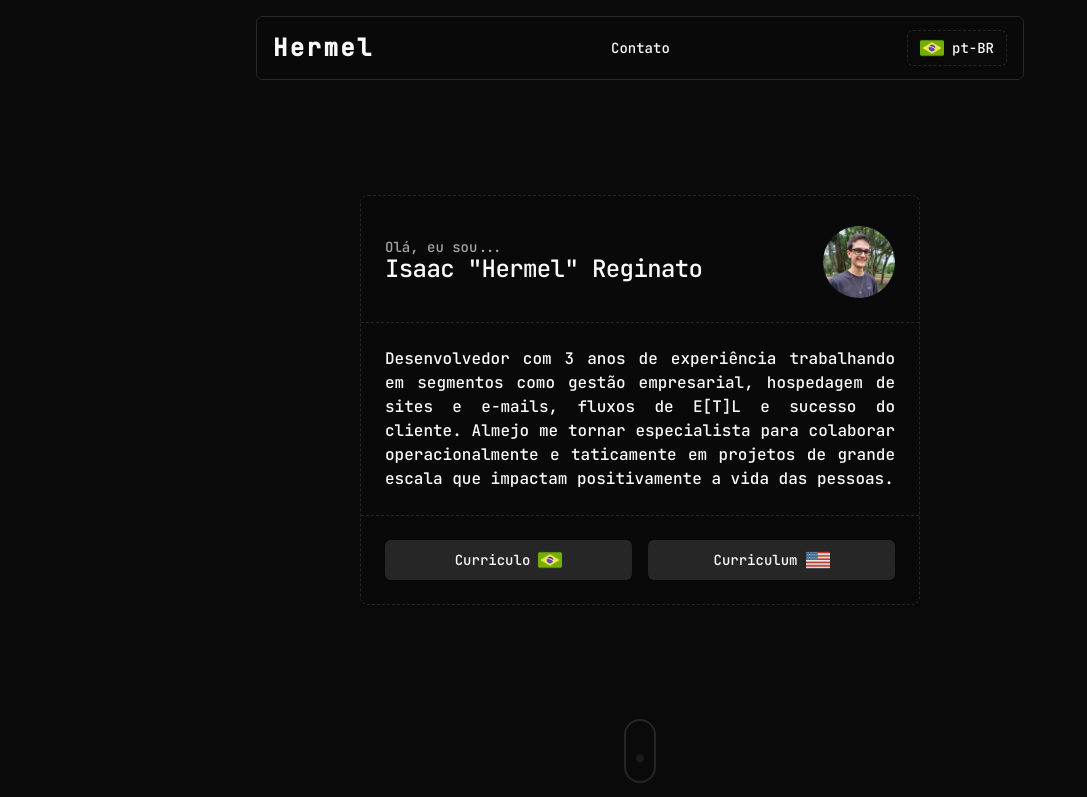
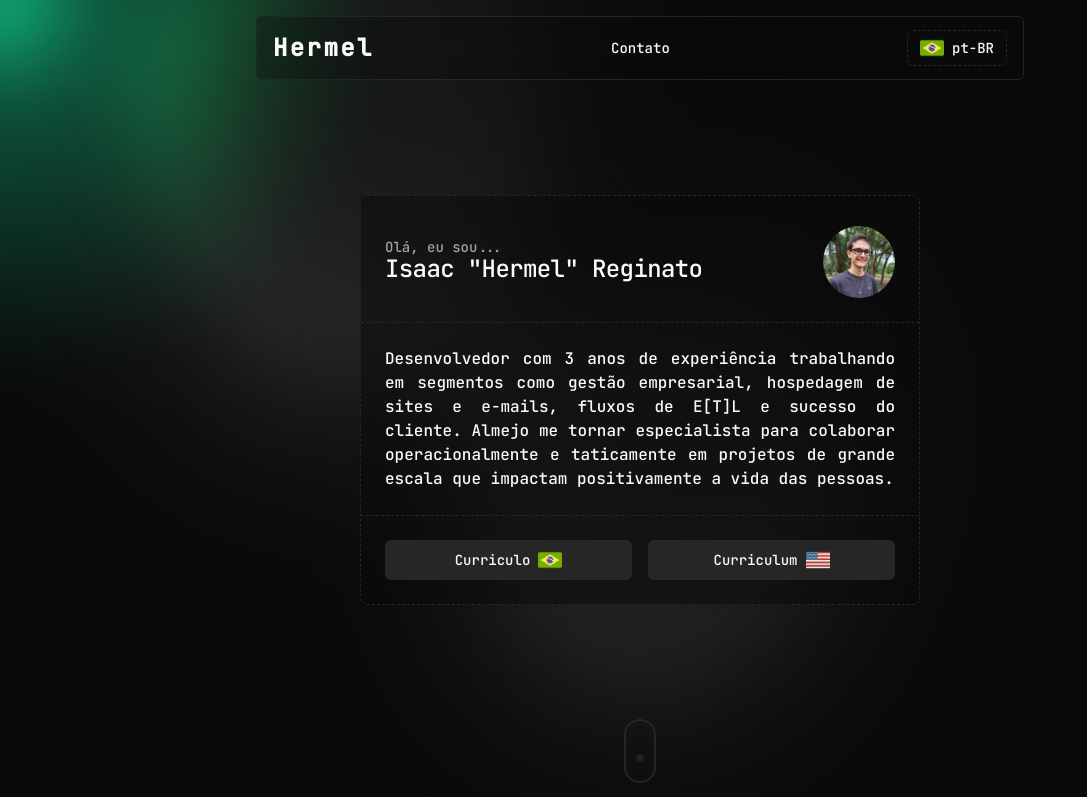
Before and after one commit to h3rmel/portfolio, a Next.js app: page / in a window 1280 px wide. Shown: the top 797 px of the page, without its empty margins (0-1087 px from the left). Built offline with nearby package versions, Linux system fonts and the light colour scheme.

Commit message:
feat: new cool effect

```diff
--- a/src/sections/about-me/index.tsx
+++ b/src/sections/about-me/index.tsx
@@ -1,6 +1,8 @@
 'use client';
 
 // #region Imports
+
+import { useEffect } from 'react';
 
 import Image from 'next/image';
 import Link from 'next/link';
@@ -10,6 +12,7 @@ import { motion } from 'framer-motion';
 import { useLanguage } from '@/ui/components/language';
 import { Button } from '@/ui/components/ui/button';
 import { Card, CardContent, CardDescription, CardFooter, CardHeader } from '@/ui/components/ui/card';
+import { GradientBackground } from '@/ui/components/visual/gradient-bg';
 import { ScrollIndicator } from '@/ui/components/visual/scroll-indicator';
 
 import { ABOUT_ME_LANGUAGES } from './language';
@@ -25,10 +28,34 @@ import { ABOUT_ME_LANGUAGES } from './language';
 export function AboutMe(): JSX.Element {
   const { translate } = useLanguage();
 
+  useEffect(() => {
+    const interBubble = document.querySelector<HTMLDivElement>('.interactive')!;
+    let curX = 0;
+    let curY = 0;
+    let tgX = 0;
+    let tgY = 0;
+
+    function move() {
+      curX += (tgX - curX) / 20;
+      curY += (tgY - curY) / 20;
+      interBubble.style.transform = `translate(${Math.round(curX)}px, ${Math.round(curY)}px)`;
+      requestAnimationFrame(() => {
+        move();
+      });
+    }
+
+    window.addEventListener('mousemove', (event) => {
+      tgX = event.clientX;
+      tgY = event.clientY;
+    });
+
+    move();
+  }, []);
+
   return (
     <section className="relative flex h-[100vh] w-full items-center justify-center overflow-hidden border-b border-dashed border-border">
       {/* Content */}
-      {/* <Particles /> */}
+      <GradientBackground />
       <motion.div
         initial={{ opacity: 0, y: 100 }}
         whileInView={{ opacity: 1, y: 0 }}
--- a/src/ui/components/language/modules/language-toggle.tsx
+++ b/src/ui/components/language/modules/language-toggle.tsx
@@ -55,12 +55,16 @@ export function LanguageToggle(): JSX.Element {
       </DropdownMenuTrigger>
       <DropdownMenuContent className="z-[999] bg-background/60 backdrop-blur-md">
         <DropdownMenuItem className="flex gap-2" onClick={() => setLanguage('pt-BR')}>
-          <Image src="/languages/pt-BR.png" alt="Brasil's flag" width={24} height={24} />
-          BR
+          <>
+            <Image src="/languages/pt-BR.png" alt="Brasil's flag" width={24} height={24} />
+            BR
+          </>
         </DropdownMenuItem>
         <DropdownMenuItem className="flex gap-2" onClick={() => setLanguage('en-US')}>
-          <Image src="/languages/en-US.png" alt="United States's flag" width={24} height={24} />
-          EN
+          <>
+            <Image src="/languages/en-US.png" alt="United States's flag" width={24} height={24} />
+            EN
+          </>
         </DropdownMenuItem>
       </DropdownMenuContent>
     </DropdownMenu>
--- a/src/ui/components/layout/modules/footer.tsx
+++ b/src/ui/components/layout/modules/footer.tsx
@@ -6,7 +6,6 @@ import Link from 'next/link';
 
 import { Github, Linkedin } from 'lucide-react';
 
-import { useWindowDimensions } from '@/lib/screen-dimensions';
 import { LanguageToggle } from '@/ui/components/language';
 import { Button } from '@/ui/components/ui/button';
 import { Separator } from '@/ui/components/ui/separator';
@@ -20,8 +19,6 @@ import { Separator } from '@/ui/components/ui/separator';
  * @returns {JSX.Element} The footer component.
  */
 export function Footer(): JSX.Element {
-  const { windowWidth } = useWindowDimensions();
-
   return (
     <footer className="bg-dots w-full bg-fixed">
       <section className="container flex flex-col items-center justify-between gap-4 p-4 sm:flex-row sm:gap-0 sm:p-16">
@@ -47,7 +44,7 @@ export function Footer(): JSX.Element {
             </li>
           </ul>
         </section>
-        {windowWidth < 640 && <Separator />}
+        <Separator className="block sm:hidden" />
         <LanguageToggle />
       </section>
     </footer>
--- /dev/null
+++ b/src/ui/components/visual/gradient-bg.tsx
@@ -0,0 +1,25 @@
+'use client';
+
+export function GradientBackground() {
+  return (
+    <div className="gradient-bg">
+      <svg xmlns="http://www.w3.org/2000/svg">
+        <defs>
+          <filter id="goo">
+            <feGaussianBlur in="SourceGraphic" stdDeviation="10" result="blur" />
+            <feColorMatrix in="blur" mode="matrix" values="1 0 0 0 0  0 1 0 0 0  0 0 1 0 0  0 0 0 18 -8" result="goo" />
+            <feBlend in="SourceGraphic" in2="goo" />
+          </filter>
+        </defs>
+      </svg>
+      <div className="gradients-container">
+        <div className="g1"></div>
+        <div className="g2"></div>
+        <div className="g3"></div>
+        <div className="g4"></div>
+        <div className="g5"></div>
+        <div className="interactive"></div>
+      </div>
+    </div>
+  );
+}
--- a/src/ui/components/visual/particles.tsx
+++ /dev/null
@@ -1,38 +0,0 @@
-'use client';
-
-import { motion } from 'framer-motion';
-
-import { useWindowDimensions } from '@/lib/screen-dimensions';
-import { cn } from '@/lib/utils';
-
-/**
- * Render the Particles component
- *
- * The particles component is used as a animated background for the website.
- *
- * @component
- * @returns The Particles component
- */
-export function Particles() {
-  const { windowWidth } = useWindowDimensions();
-
-  return (
-    <>
-      {Array.from({ length: windowWidth > 640 ? 64 : 32 }).map((_, index) => (
-        <motion.div
-          key={index}
-          initial={{ x: 0, y: 0, scale: 0.95 }}
-          animate={{ x: 0, translateY: -1000, scale: 2 }}
-          transition={{ duration: 125 / (Math.random() * 30 + 15), repeat: Infinity, ease: 'easeInOut' }}
-          className={cn(
-            'absolute bottom-4 h-2 w-2 rounded-full bg-emerald-500 opacity-50 shadow-lg shadow-emerald-600',
-            'before:absolute before:left-[50%] before:top-[50%] before:h-4 before:w-4 before:translate-x-[-50%] before:translate-y-[-50%] before:rounded-full before:bg-emerald-400 before:opacity-50 before:blur-sm',
-          )}
-          style={{
-            left: `${Math.random() * 98 + 2}%`,
-          }}
-        />
-      ))}
-    </>
-  );
-}
--- a/src/ui/globals.css
+++ b/src/ui/globals.css
@@ -16,12 +16,80 @@
   * {
     @apply font-jet-brains-mono;
   }
+}
 
+@layer components {
+  .gradient-bg {
+    @apply absolute left-0 top-0 h-screen w-screen overflow-hidden bg-background;
+  }
+
+  .gradient-bg svg {
+    @apply hidden;
+  }
+
+  .gradients-container {
+    @apply h-full w-full [filter:url(#goo)_blur(40px)];
+  }
+
+  .g1 {
+    @apply absolute left-[calc(50%_-_80%_/_2)] top-[calc(50%_-_80%_/_2)] h-[80%] w-[80%] origin-[center_center] animate-[moveVertical_30s_ease_infinite] opacity-100 mix-blend-hard-light [background:radial-gradient(circle_at_center,rgba(38,_38,_38,0.8)_0,rgba(38,_38,_38,0)_50%)_no-repeat];
+  }
+
+  .g2 {
+    @apply absolute left-[calc(50%_-_80%_/_2)] top-[calc(50%_-_80%_/_2)] h-[80%] w-[80%] origin-[calc(50%_-_400px)] animate-[moveInCircle_20s_reverse_infinite] opacity-100 mix-blend-hard-light [background:radial-gradient(circle_at_center,rgba(23,_23,_23,0.8)_0,rgba(23,_23,_23,0)_50%)_no-repeat];
+  }
+  .g3 {
+    @apply absolute left-[calc(50%_-_80%_/_2_-_500px)] top-[calc(50%_-_80%_/_2_+_200px)] h-[80%] w-[80%] origin-[calc(50%_+_400px)] animate-[moveInCircle_40s_linear_infinite] opacity-100 mix-blend-hard-light [background:radial-gradient(circle_at_center,rgba(38,_38,_38,0.8)_0,rgba(38,_38,_38,0)_50%)_no-repeat];
+  }
+  .g4 {
+    @apply absolute left-[calc(50%_-_80%_/_2)] top-[calc(50%_-_80%_/_2)] h-[80%] w-[80%] origin-[calc(50%_-_200px)] animate-[moveHorizontal_40s_ease_infinite] opacity-70 mix-blend-hard-light [background:radial-gradient(circle_at_center,rgba(23,_23,_23,0.8)_0,rgba(23,_23,_23,0)_50%)_no-repeat];
+  }
+  .g5 {
+    @apply absolute left-[calc(50%_-_80%)] top-[calc(50%_-_80%)] h-[calc(80%_*_2)] w-[calc(80%_*_2)] origin-[calc(50%_-_800px)_calc(50%_+_200px)] animate-[moveInCircle_20s_ease_infinite] opacity-100 mix-blend-hard-light [background:radial-gradient(circle_at_center,rgba(38,_38,_38,0.8)_0,rgba(38,_38,_38,0)_50%)_no-repeat];
+  }
+  .interactive {
+    @apply absolute -left-2/4 -top-2/4 h-full w-full opacity-70 mix-blend-hard-light [background:radial-gradient(_circle_at_center,rgba(16,_185,_129,0.8)_0,rgba(16,_185,_129,0)_50%_)_no-repeat];
+  }
+}
+
+@layer utilities {
   .border-divider {
     @apply border-b border-dashed border-border;
   }
 }
 
-#cursor-dot:before {
-  content: '';
+@keyframes moveInCircle {
+  0% {
+    transform: rotate(0deg);
+  }
+  50% {
+    transform: rotate(180deg);
+  }
+  100% {
+    transform: rotate(360deg);
+  }
 }
+
+@keyframes moveVertical {
+  0% {
+    transform: translateY(-50%);
+  }
+  50% {
+    transform: translateY(50%);
+  }
+  100% {
+    transform: translateY(-50%);
+  }
+}
+
+@keyframes moveHorizontal {
+  0% {
+    transform: translateX(-50%) translateY(-10%);
+  }
+  50% {
+    transform: translateX(50%) translateY(10%);
+  }
+  100% {
+    transform: translateX(-50%) translateY(-10%);
+  }
+}
```
